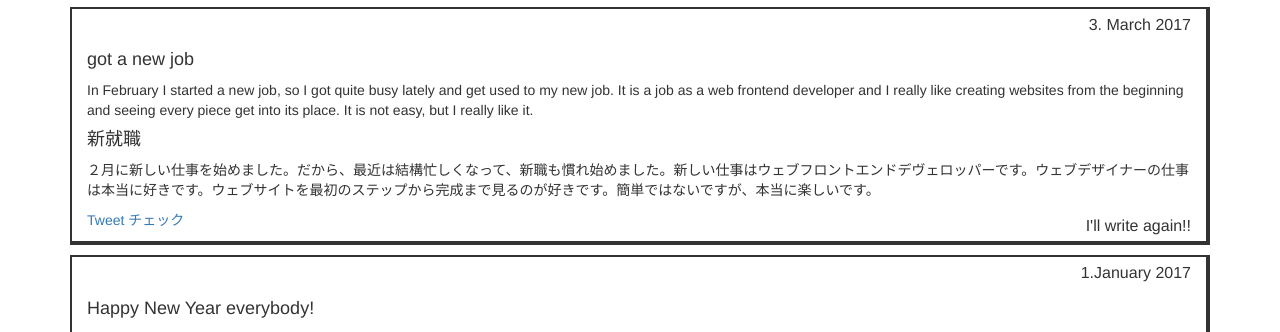
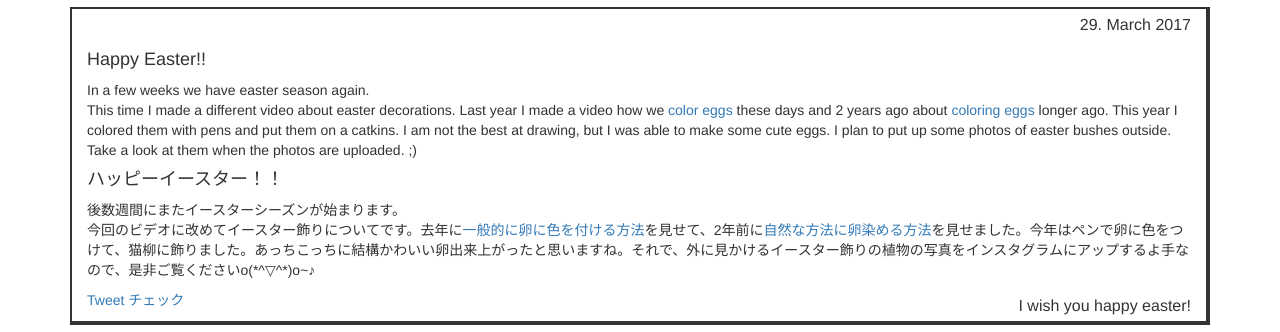
Before and after one commit to piapassecker/gorogoro, a plain HTML site: page news.html in a window 1280 px wide. Shown: the part 438-770 px from the top of the page. Drawn offline with nearby package versions, Linux system fonts and the light colour scheme; a script that the page names is missing.

Commit message:
adding news entry + ids

```diff
--- a/news.html
+++ b/news.html
@@ -77,6 +77,20 @@
 =============================================================================-->
 <div class="container bottom">
 <h1>latest news from my world</h1>
+
+<div class="col-xs-12 newsstyle">
+  <h5>29. March 2017</h5>
+  <h4>Happy Easter!!</h4>
+  <p>In a few weeks we have easter season again.<br>
+     This time I made a different video about easter decorations. Last year I made a video how we <a href="youtube/ytcds.html#coloreggs">color eggs</a> these days and 2 years ago about <a href="youtube/ytcds.html#onioneggs">coloring eggs</a> longer ago. This year I colored them with pens and put them on a catkins. I am not the best at drawing, but I was able to make some cute eggs. I plan to put up some photos of easter bushes outside. Take a look at them when the photos are uploaded. ;)</p>
+  <div class="clear"></div>
+	<h4>ハッピーイースター！！</h4>
+  <p>後数週間にまたイースターシーズンが始まります。<br>
+     今回のビデオに改めてイースター飾りについてです。去年に<a href="youtube/ytcds.html#coloreggs">一般的に卵に色を付ける方法</a>を見せて、2年前に<a href="youtube/ytcds.html#onioneggs">自然な方法に卵染める方法</a>を見せました。今年はペンで卵に色をつけて、猫柳に飾りました。あっちこっちに結構かわいい卵出来上がったと思いますね。それで、外に見かけるイースター飾りの植物の写真をインスタグラムにアップするよ手なので、是非ご覧くださいo(*^▽^*)o~♪</p>
+	<h5 style="width:500px; float:right;">I wish you happy easter!</h5>
+  <a href="https://twitter.com/share" class="twitter-share-button" data-text="latest news entry" data-via="pia_to_gorogoro">Tweet</a> <script>!function(d,s,id){var js,fjs=d.getElementsByTagName(s)[0],p=/^http:/.test(d.location)?'http':'https';if(!d.getElementById(id)){js=d.createElement(s);js.id=id;js.src=p+'://platform.twitter.com/widgets.js';fjs.parentNode.insertBefore(js,fjs);}}(document, 'script', 'twitter-wjs');</script>
+  <a href="http://static.mixi.jp/share.pl" class="mixi-check-button" data-button="button-1" data-url="http://piap.at/gorogoro/news.html" data-text="最新ブログエントリーを見て！！">チェック</a><script type="text/javascript" src="http://static.mixi.jp/js/share.js"></script>
+</div>
 
 <div class="col-xs-12 newsstyle">
   <h5>3. March 2017</h5>
```
Also changed, not shown: youtube/ytcds.html (+3 -3 lines).
